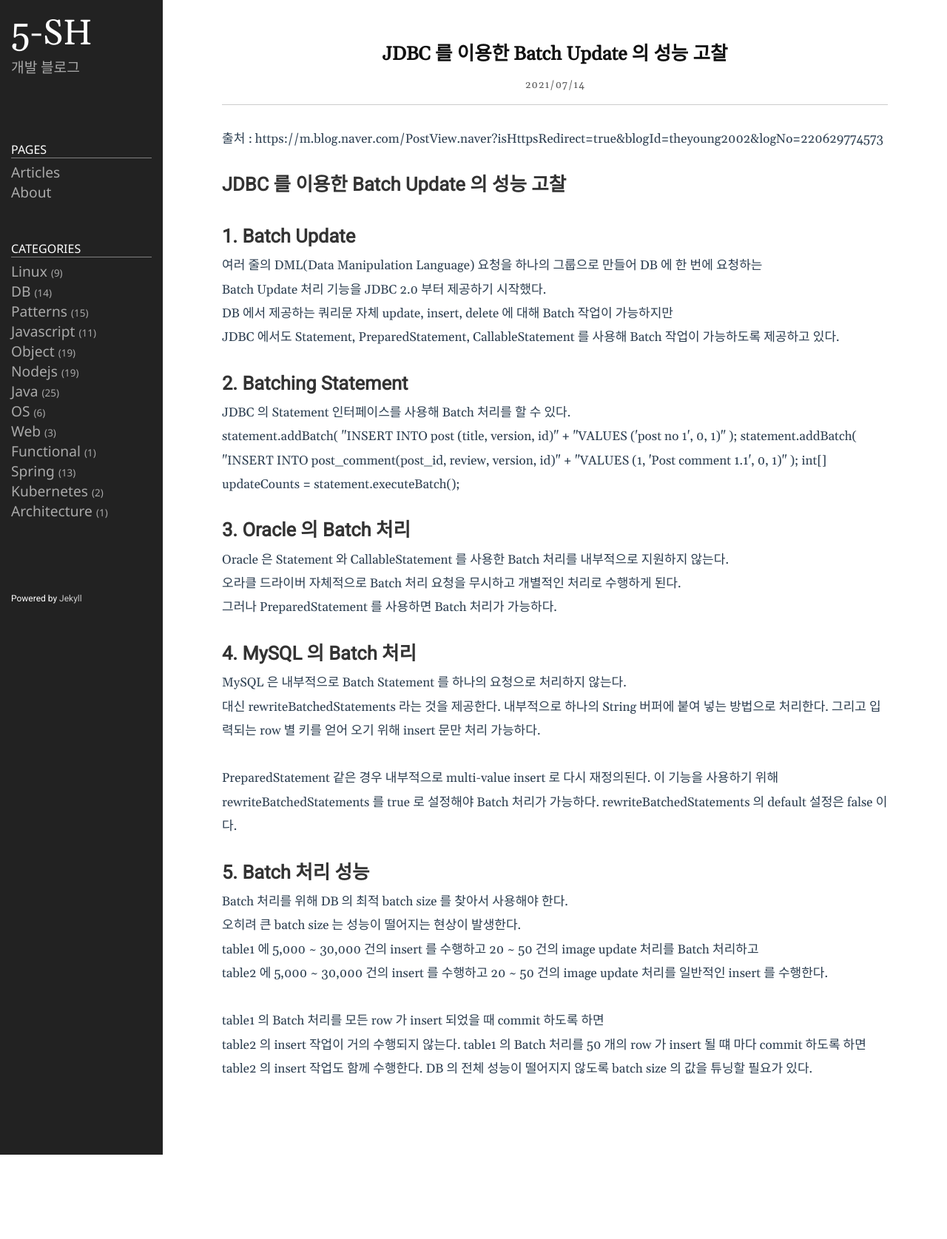
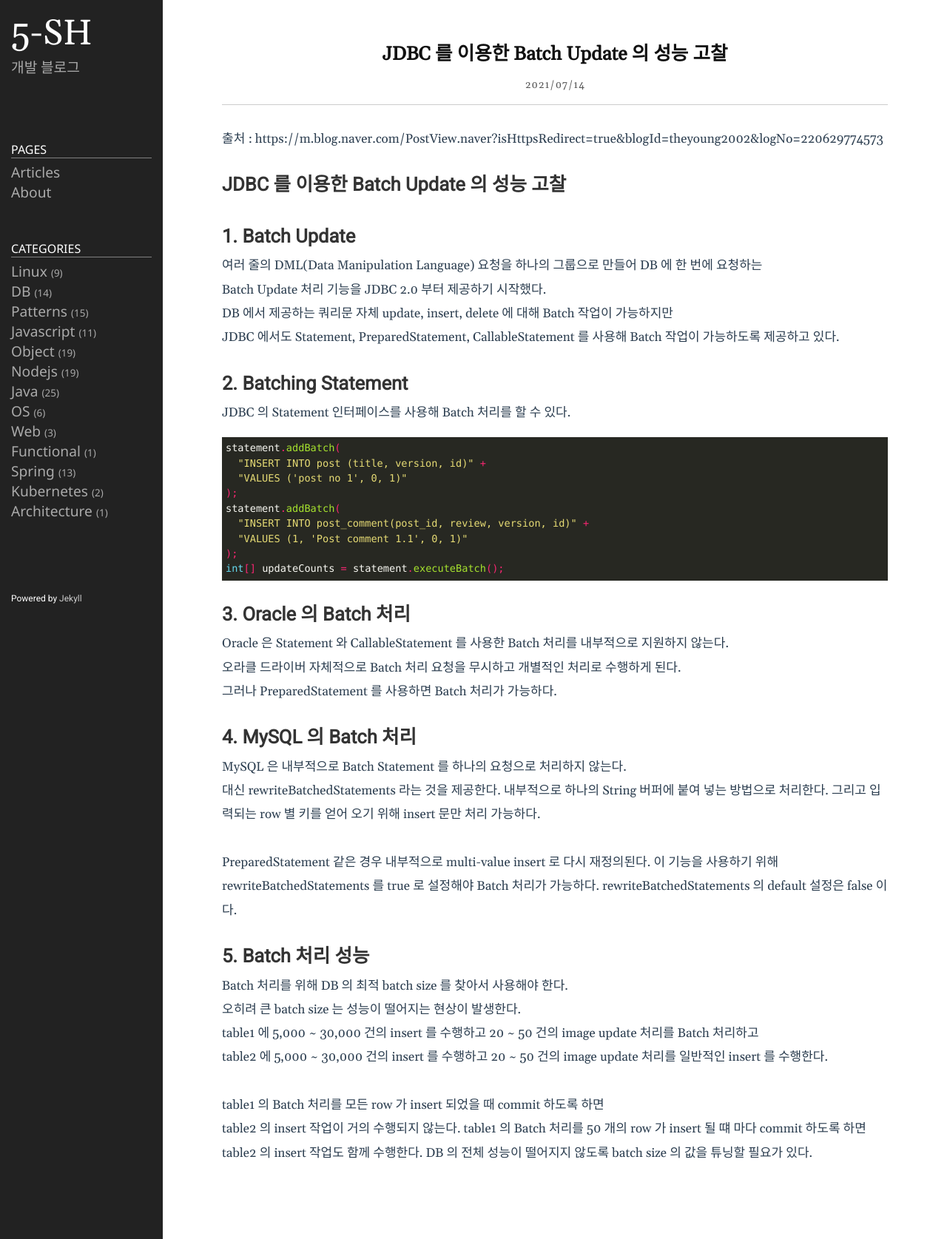
Before and after one commit to 5-SH/5-sh.github.io-deprecated, a Jekyll site: the page built from _posts/2021-07-14-jdbc-batch-update-performance-review.md, in a window 1280 px wide. Shown: the whole page at 74% size. Built offline with Jekyll 4.4.1, drawn with Linux system fonts in a browser that asks for light colours; before the commit the page ends 1561 px from its top, so only the background shows below that.

Commit message:
kramdown 설정 수정

```diff
--- a/_config.yml
+++ b/_config.yml
@@ -25,7 +25,7 @@ description: >- # this means to ignore newlines until "baseurl:"
 baseurl: "/" # the subpath of your site, e.g. /blog
 # url: "http://ejjoo.github.io" # the base hostname & protocol for your site, e.g. http://example.com
 github_username: 5-Sh
-highlighter: pygments
+highlighter: rouge
 svg:
   optimize: true
 # Build settings
@@ -42,9 +42,6 @@ markdown: kramdown
 kramdown:
   input: GFM
   parse_block_html: true
-  syntax_highlighter_opts:
-    block:
-      wrap: false
 
 
 # Exclude from processing.
```
